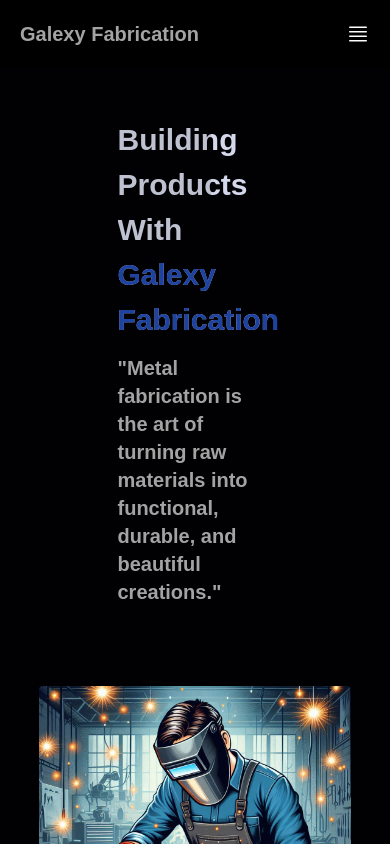
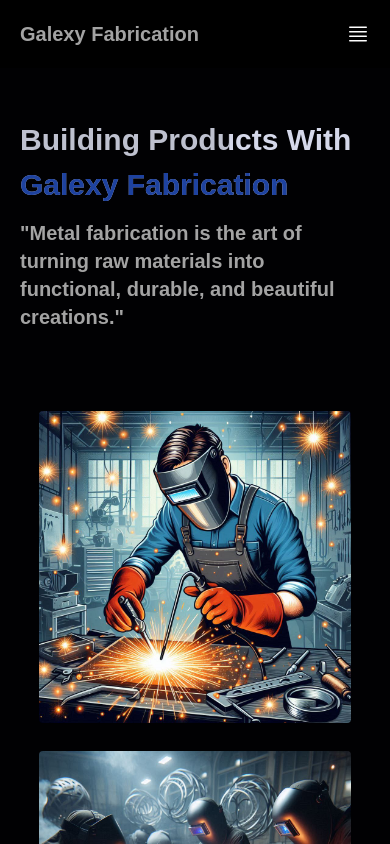
Before and after one commit to Mosinbalsing/Fabrication, a React (Vite) app: page / in a window 390 px wide. Shown: the top 844 px of the page. Built offline with nearby package versions, Linux system fonts and the light colour scheme; a web font is replaced by a local one.

Commit message:
hero responsive

```diff
--- a/src/sections/Hero.jsx
+++ b/src/sections/Hero.jsx
@@ -11,7 +11,7 @@
 
   return (
     <section className={`xl:min-h-[750px] w-full flex  max-w-7xl mx-auto ${isMobileOrTablet ? 'flex-col' : 'flex-row'} relative`} id="home">
-      <div className={` xl:w-[50%] md:w-[100%]${isTablet?'w-[100%]':''} ${ismobile?'w-[100%] ':''}w-[50%]  mx-auto flex flex-col sm:mt-36 mt-[30%] c-space gap-3 z-20 relative`}>
+      <div className={` xl:w-[50%] md:w-[100%]${isTablet?'w-[100%]':''} ${ismobile?'w-[100%] ':''}sm:w-[100%]  mx-auto flex flex-col sm:mt-36 mt-[30%] c-space gap-3 z-20 relative`}>
         <motion.p
           className="text-left hero_tag text-gray_gradient"
           initial={{ opacity: 0, y: -20 }}
```
